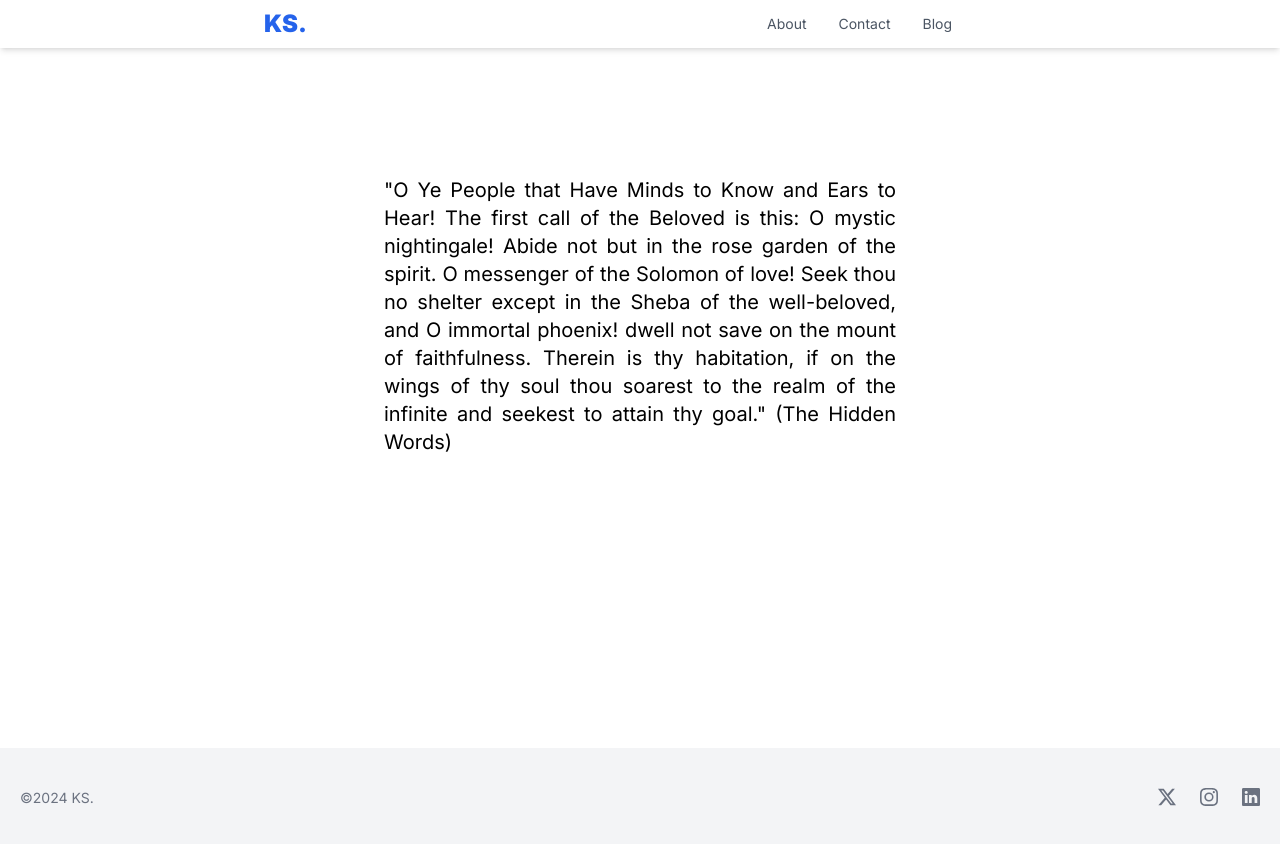
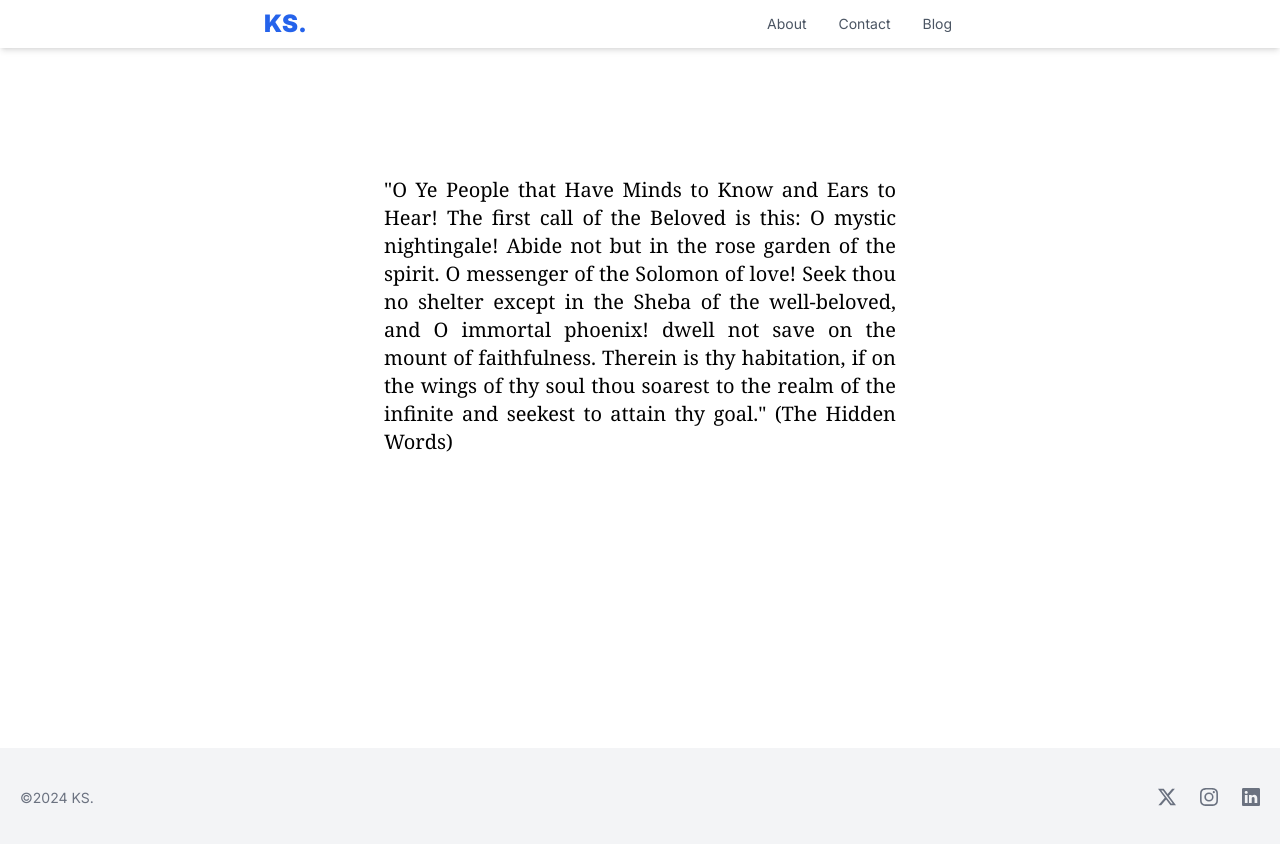
Before and after one commit to kiansam/Newest, a Next.js app: page / in a window 1280 px wide. Shown: the top 844 px of the page. Built offline with nearby package versions, Linux system fonts and the light colour scheme.

Commit message:
OCT 14.1

```diff
--- a/components/Body.js
+++ b/components/Body.js
@@ -7,7 +7,7 @@ const Body = () => {
         {/* <h1 className="justify-center flex text-3xl font-sans font-bold align-middle">
           Kian Samadani
         </h1> */}
-        <h1 className="justify-center flex xl:w-2/5 lg:w-2/4 w-3/5 text-justify text-sm md:text-lg lg:text-xl">
+        <h1 className="justify-center flex xl:w-2/5 lg:w-2/4 w-4/5 text-justify text-md md:text-lg lg:text-xl font-serif">
           "O Ye People that Have Minds to Know and Ears to Hear! The first call
           of the Beloved is this: O mystic nightingale! Abide not but in the
           rose garden of the spirit. O messenger of the Solomon of love! Seek
```
